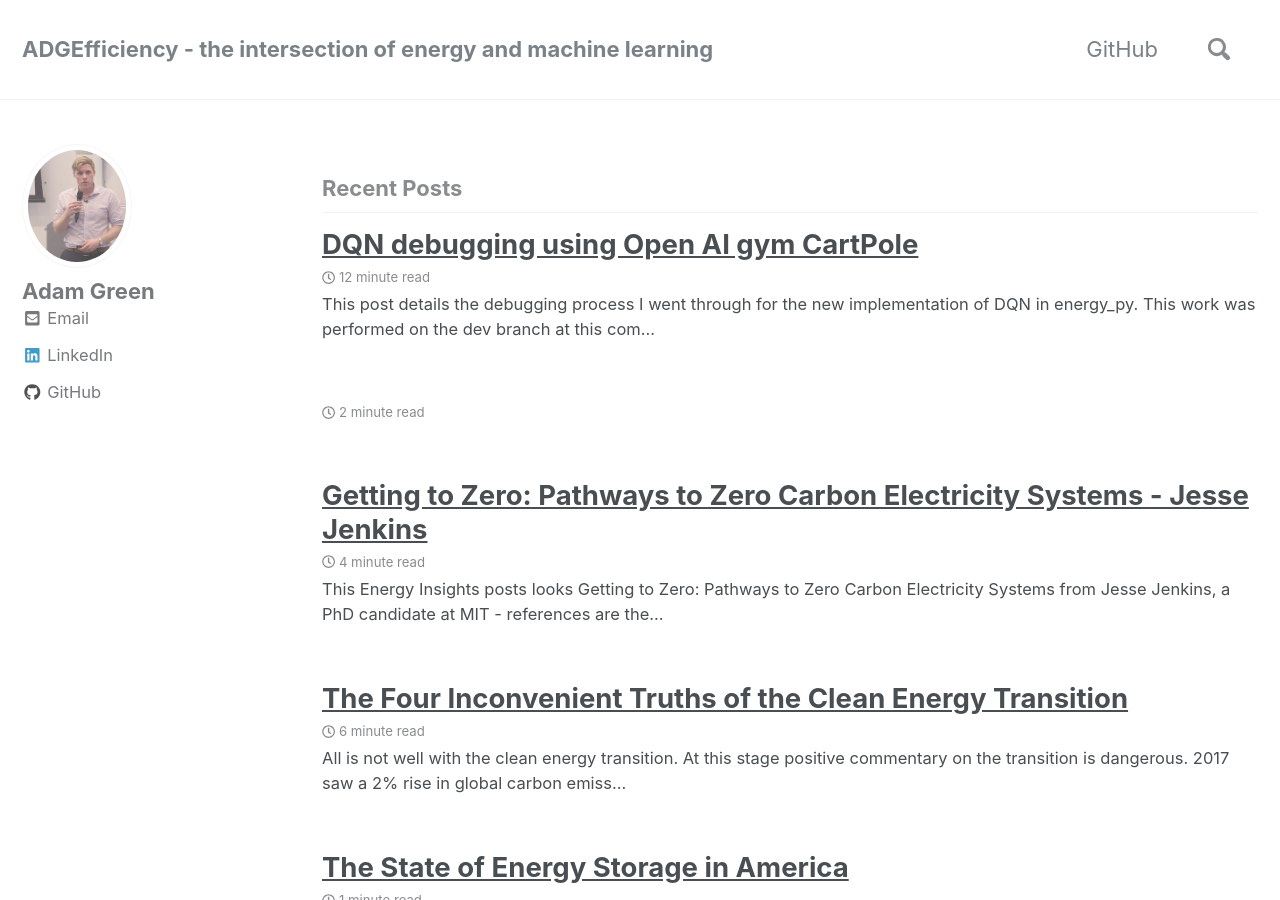
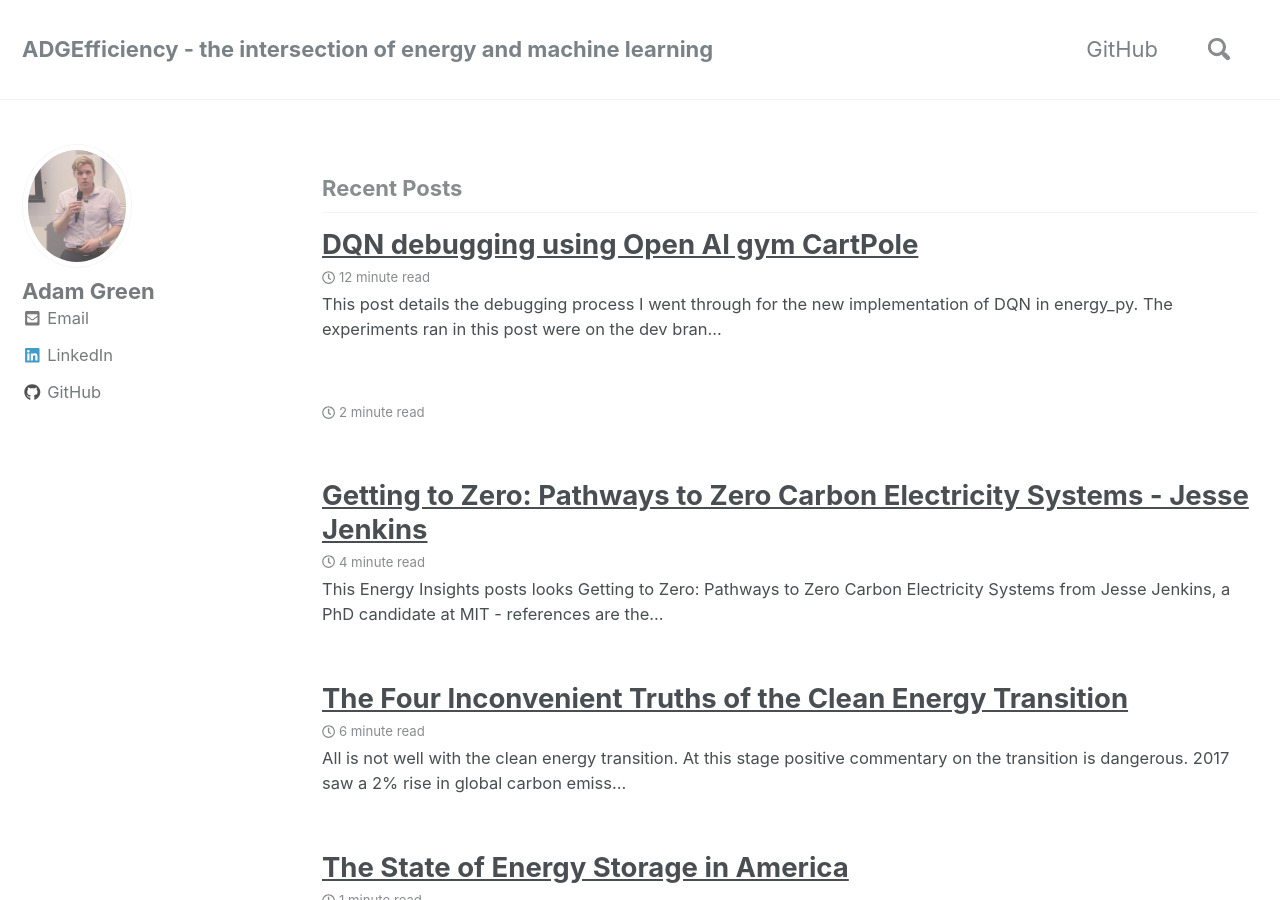
Before and after one commit to ADGEfficiency/adgefficiency.github.io, a Jekyll site: the page built from index.html, in a window 1280 px wide and 900 px high. Built offline with Jekyll 4.4.1, drawn with Linux system fonts in a browser that asks for light colours; nearby versions of some CDN libraries; the list of posts is cut into pages by our own code.

Commit message:
dqn debug drafting

```diff
--- a/_posts/2018-07-07-dqn-debugging.md
+++ b/_posts/2018-07-07-dqn-debugging.md
@@ -8,10 +8,13 @@
 
 ---
 
-This post details the debugging process I went through for the new implementation of DQN in energy_py.  This work was performed on the dev branch at [this commit](https://github.com/ADGEfficiency/energy_py/tree/46fd1bf36f744918c962539eb8a84df96102d930).
+This post details the debugging process I went through for the new implementation of DQN in energy_py.  The experiments ran in this post were on the dev branch at [this commit](https://github.com/ADGEfficiency/energy_py/tree/46fd1bf36f744918c962539eb8a84df96102d930).
 
 ![]({{ "/assets/debug_dqn/graph.png"}})
 **the agent graph shown in Tensorboard**
+
+By the end of this work the repo reached over 500 commits!
+![]({{ "/assets/debug_dqn/commits.png"}})
 
 The work was done using the energy_py wrapper around the Open AI gym **CartPole-v0** environment.  CartPole is an environment I am familiar with and use to prove that an agent can learn a well formed reinforcement learning problem.
 
```
Also changed, not shown: assets/debug_dqn/commits.png (added).
